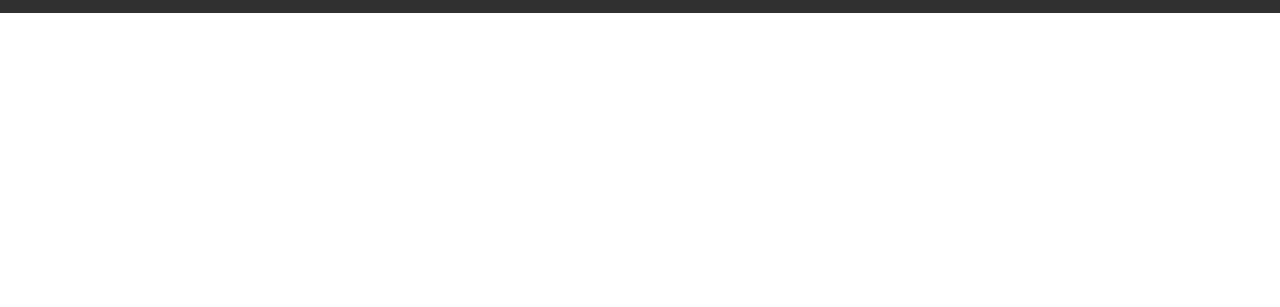
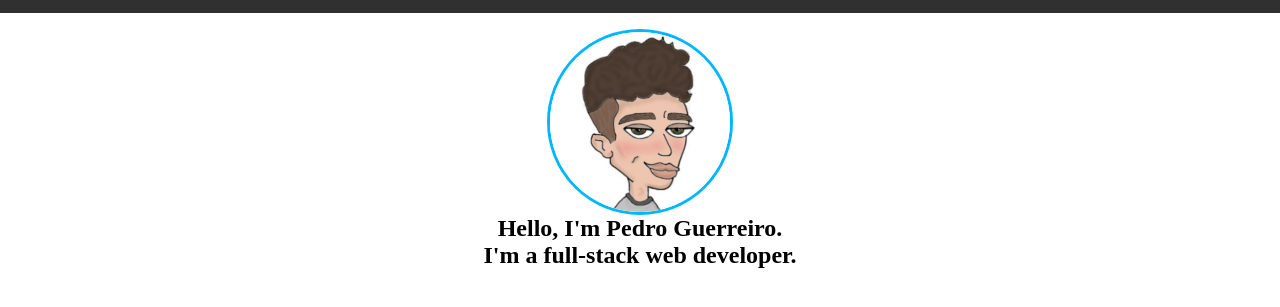
Before and after one commit to guerreiropedr0/portfolio, a website built with webpack: page src/template.html in a window 1280 px wide. Shown: the part 83-390 px from the top of the page. Built offline with nearby package versions, Linux system fonts and the light colour scheme.

Commit message:
Add basic introduction section and styling

```diff
--- a/src/index.js
+++ b/src/index.js
@@ -1,9 +1,11 @@
 import './styles/index.css';
 import logo from './assets/logo.svg';
+import avatar from './assets/head.png';
 
 const MENU = document.getElementById('menu');
 const OPEN_MENU = document.getElementById('open-menu');
 document.getElementById('logo').src = logo;
+document.getElementById('avatar').src = avatar;
 
 OPEN_MENU.addEventListener(('click'), () => {
   if (MENU.style.height === '184px') {
--- a/src/styles/index.css
+++ b/src/styles/index.css
@@ -82,6 +82,18 @@
   gap: 0.5rem;
 }
 
+.intro {
+  padding: 1rem;
+  display: flex;
+  flex-direction: column;
+  align-items: center;
+}
+
+.avatar {
+  border-radius: 50%;
+  border: 3px solid var(--blue);
+}
+
 @media only screen and (min-width: 900px) {
   .bi-list {
     display: none;
--- a/src/template.html
+++ b/src/template.html
@@ -37,6 +37,13 @@
       </ul>
     </div>
   </nav>
+
+  <main class="intro">
+    <img class="avatar" id="avatar" src="" alt="Avatar">
+    <h2>Hello, I'm Pedro Guerreiro.</h2>
+    <h2>I'm a full-stack web developer.</h2>
+  </main>
+
 </body>
 
 </html>
```
Also changed, not shown: src/assets/avatar.png (added), src/assets/head.png (added), 1 other file.
